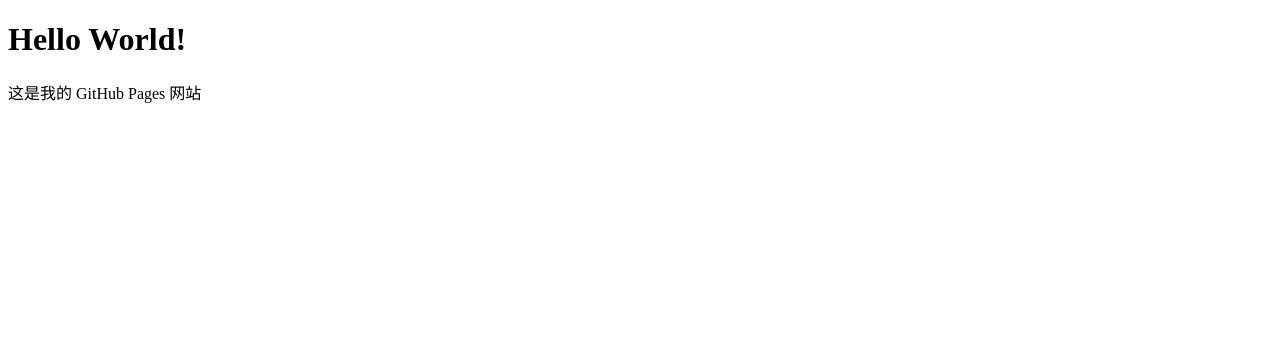
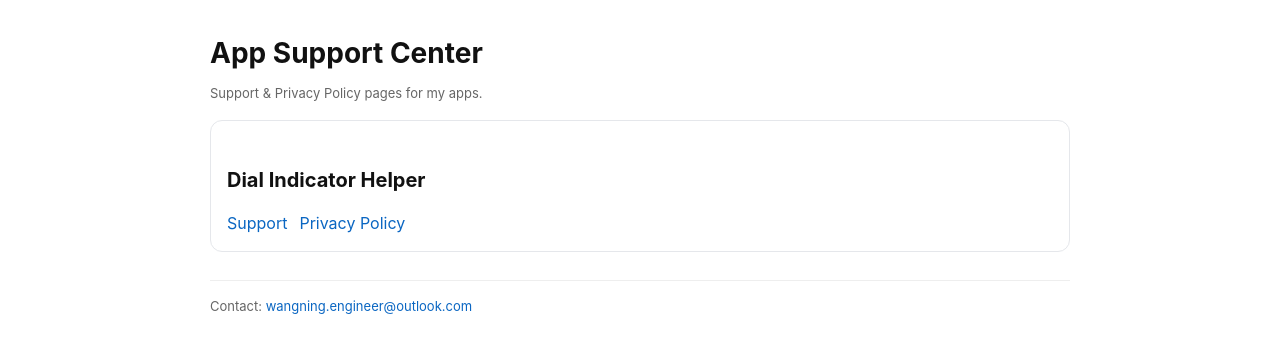
Before and after one commit to wangningengineer-china/wangningengineer-china.github.io, a plain HTML site: page index.html in a window 1280 px wide. Drawn offline with Linux system fonts and the light colour scheme.

Commit message:
Add files via upload
上传页面

```diff
--- a/index.html
+++ b/index.html
@@ -1,10 +1,27 @@
 <!DOCTYPE html>
-<html>
-<head>
-    <title>我的网站</title>
-</head>
-<body>
-    <h1>Hello World!</h1>
-    <p>这是我的 GitHub Pages 网站</p>
-</body>
+<html lang="en">
+    <head>
+        <meta charset="utf-8" />
+        <meta name="viewport" content="width=device-width, initial-scale=1" />
+        <title>App Support Center</title>
+        <link rel="stylesheet" href="/styles.css" />
+    </head>
+    <body>
+        <main class="container">
+            <h1>App Support Center</h1>
+            <p class="small">Support & Privacy Policy pages for my apps.</p>
+
+            <div class="card">
+                <h2>Dial Indicator Helper</h2>
+                <div class="nav">
+                    <a href="/dial-indicator-helper/support.html">Support</a>
+                    <a href="/dial-indicator-helper/privacy.html">Privacy Policy</a>
+                </div>
+            </div>
+
+            <div class="footer">
+                Contact: <a href="mailto:wangning.engineer@outlook.com">wangning.engineer@outlook.com</a>
+            </div>
+        </main>
+    </body>
 </html>
--- /dev/null
+++ b/styles.css
@@ -0,0 +1,71 @@
+:root {
+  color-scheme: light;
+}
+
+body {
+  margin: 0;
+  font-family: -apple-system, BlinkMacSystemFont, "Segoe UI", Roboto, Helvetica, Arial, "Apple Color Emoji",
+    "Segoe UI Emoji";
+  line-height: 1.5;
+  color: #111;
+  background: #fff;
+}
+
+.container {
+  max-width: 860px;
+  margin: 0 auto;
+  padding: 32px 20px;
+}
+
+h1 {
+  margin: 0 0 8px;
+  font-size: 28px;
+}
+
+h2 {
+  margin-top: 28px;
+  font-size: 20px;
+}
+
+p {
+  margin: 10px 0;
+}
+
+.nav {
+  display: flex;
+  gap: 12px;
+  margin: 14px 0 0;
+}
+
+a {
+  color: #0a66c2;
+  text-decoration: none;
+}
+
+a:hover {
+  text-decoration: underline;
+}
+
+.card {
+  border: 1px solid #e5e7eb;
+  border-radius: 12px;
+  padding: 16px;
+  margin: 16px 0;
+}
+
+.small {
+  color: #666;
+  font-size: 13px;
+}
+
+ul {
+  padding-left: 20px;
+}
+
+.footer {
+  margin-top: 28px;
+  padding-top: 16px;
+  border-top: 1px solid #eee;
+  font-size: 13px;
+  color: #666;
+}
```
Also changed, not shown: dial-indicator-helper/privacy.html (added, +69 -0 lines), dial-indicator-helper/support.html (added, +46 -0 lines).
